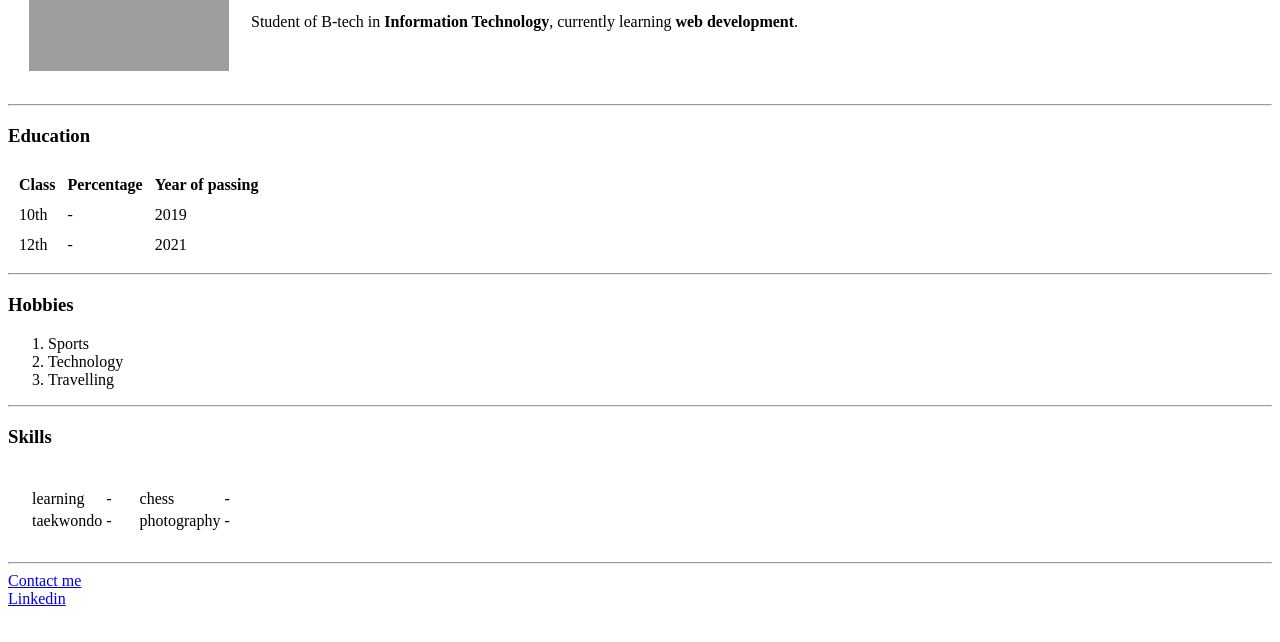
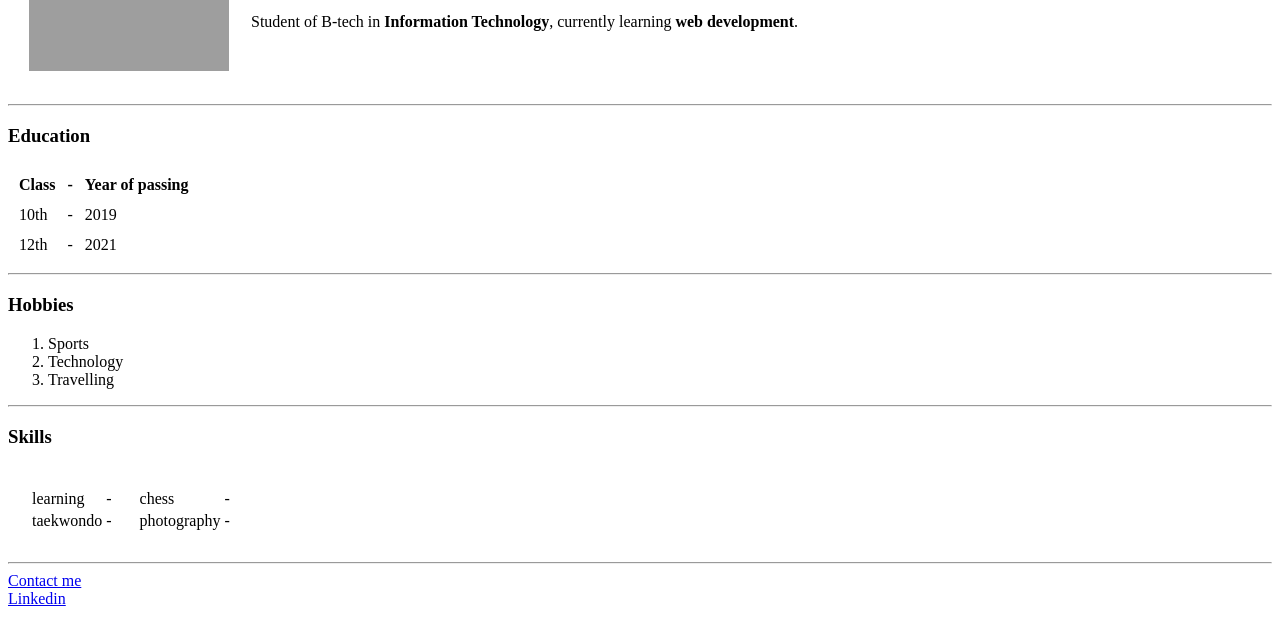
Before and after one commit to HarshMadavi/cv, a plain HTML site: page index.html in a window 1280 px wide. Shown: the part 158-800 px from the top of the page. Drawn offline with Linux system fonts and the light colour scheme; grey boxes are pictures that could not be loaded.

Commit message:
Update index.html

```diff
--- a/index.html
+++ b/index.html
@@ -20,7 +20,7 @@
     <table cellspacing="10">
         <tr>
             <th>Class</th>
-            <th>Percentage</th>
+            <th>-</th>
             <th>Year of passing</th>
         </tr>
         <tr>
```
